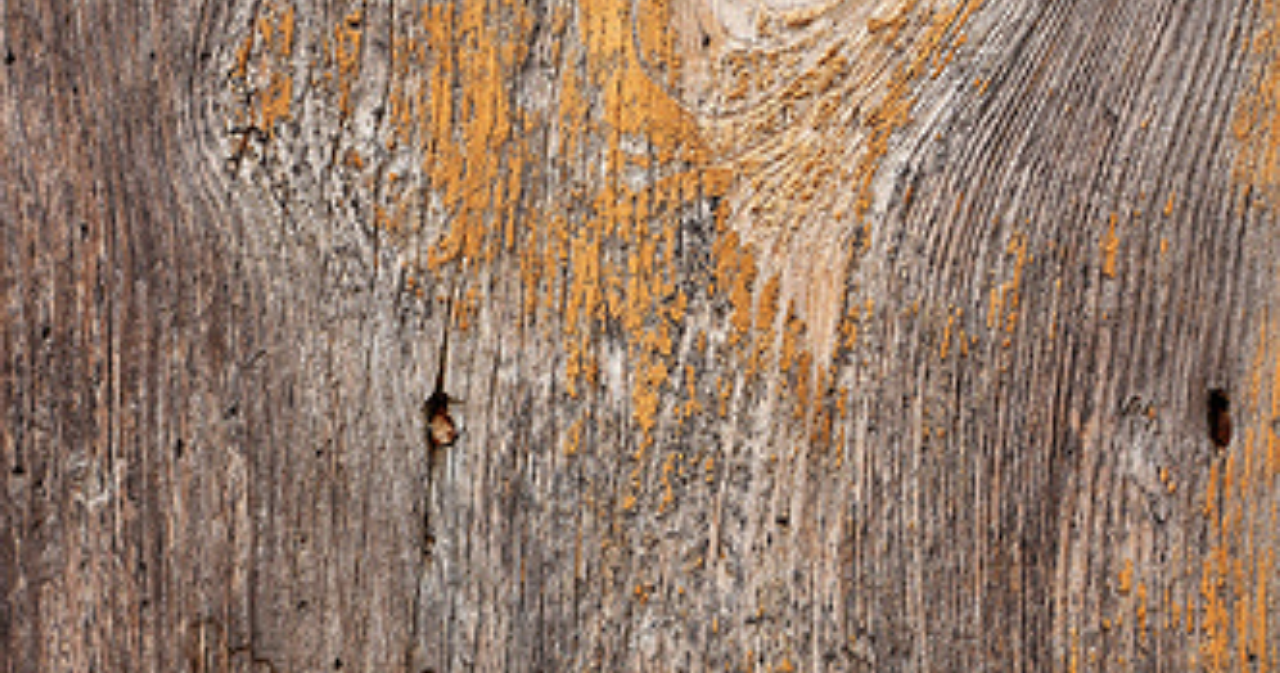
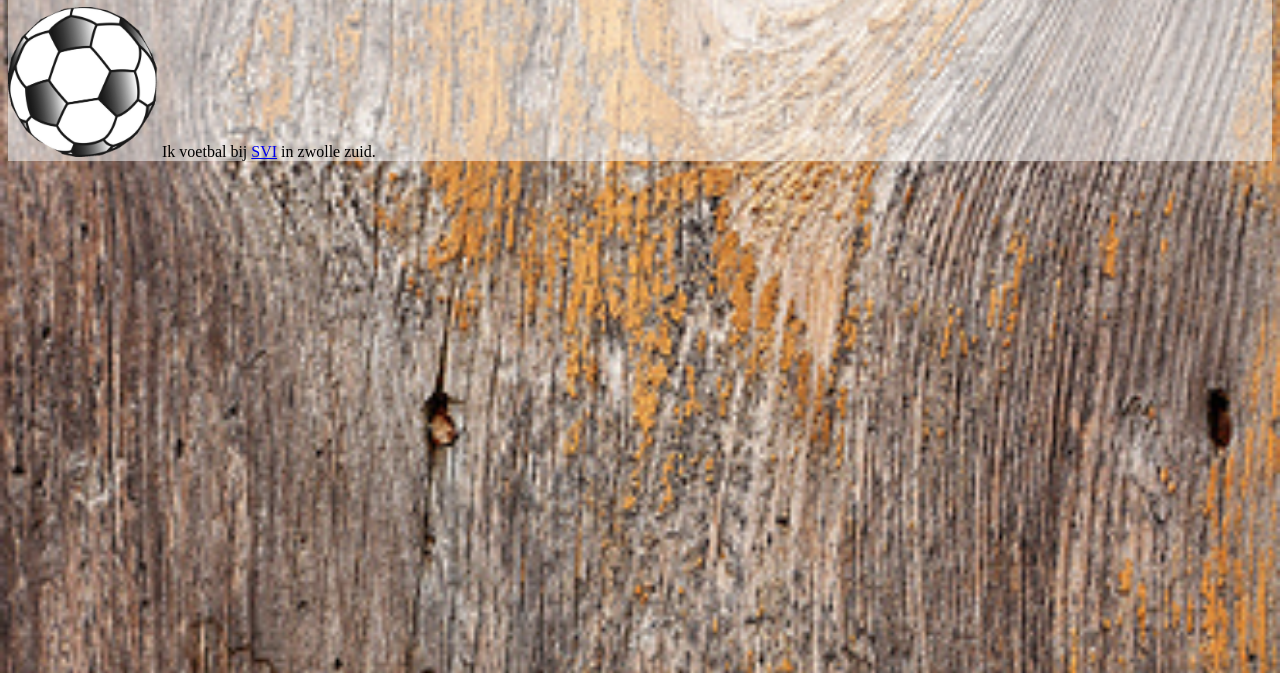
Before and after one commit to stijn902/mijnportfolio, a plain HTML site: page ditkanik.html in a window 1280 px wide. Shown: the part 127-800 px from the top of the page. Drawn offline with Linux system fonts and the light colour scheme.

```diff
--- a/ditkanik.html
+++ b/ditkanik.html
@@ -21,5 +21,8 @@
 <div class=whitediv>
 
   <h1>Dit kan ik</h1>
+  <img src=bal.gif width="150px" height="150px"/>
+  Ik voetbal bij <a href="http://www.vvsvi.nl">SVI</a> in zwolle zuid.
+
 </div>
 </body>
```
Also changed, not shown: bal.gif (added).
